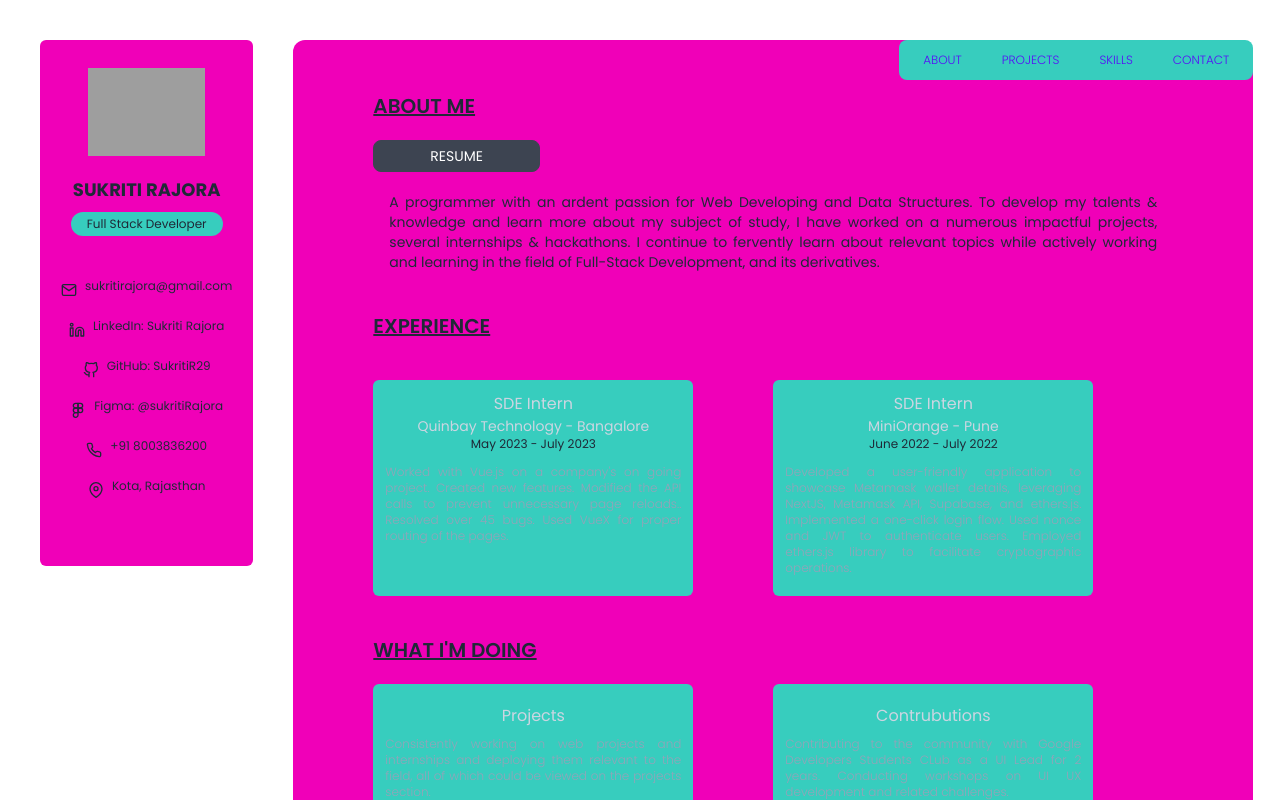
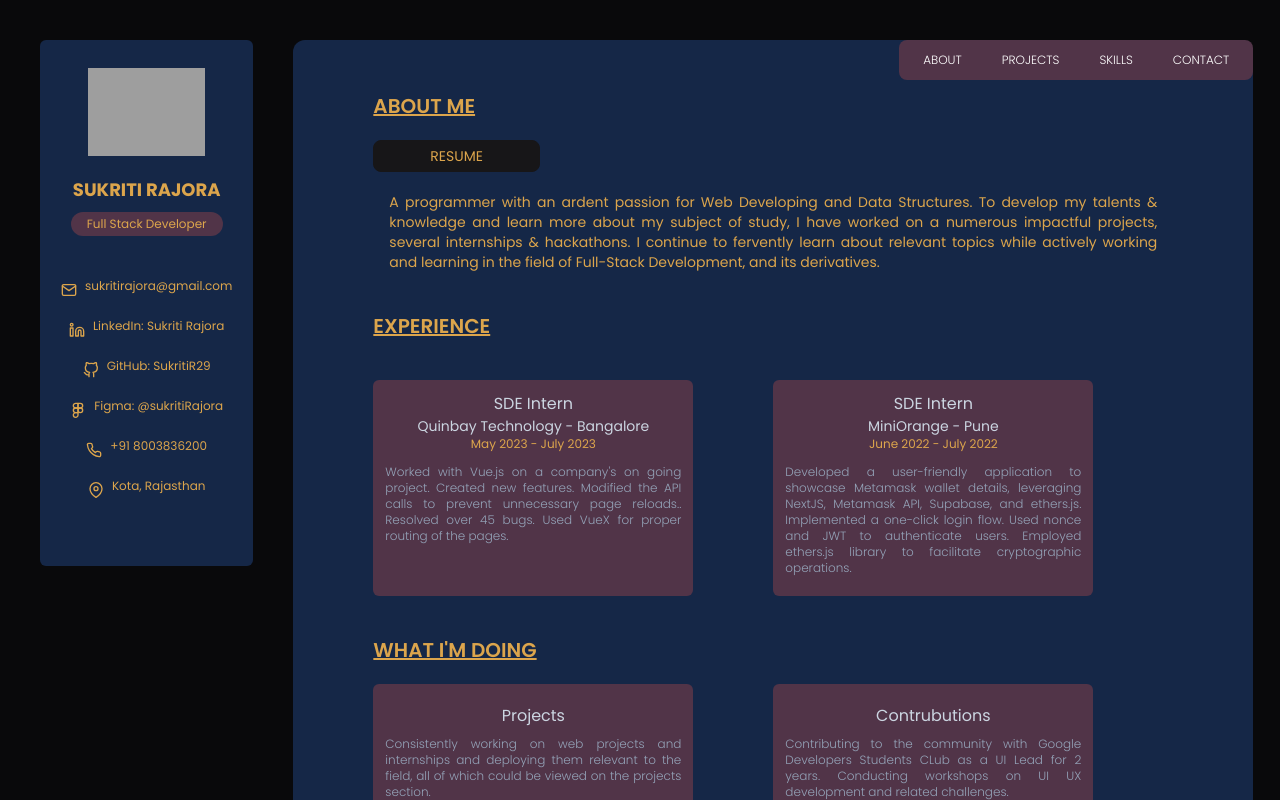
Before and after one commit to SukritiR29/sukriti-portfolio-main, a Next.js app: page / in a window 1280 px wide. Shown: the top 800 px of the page. Built offline with nearby package versions, Linux system fonts and the light colour scheme; grey boxes are pictures that could not be loaded.

Commit message:
tailwind

```diff
--- a/tailwind.config.js
+++ b/tailwind.config.js
@@ -1,7 +1,7 @@
 /** @type {import('tailwindcss').Config} */
 module.exports = {
   daisyui: {
-    themes: [ "light", "dark", "coffee"],
+    themes: [ "light", "dark", "luxury"],
   },
   content: [
     "./app/**/*.{js,ts,jsx,tsx}",
```
